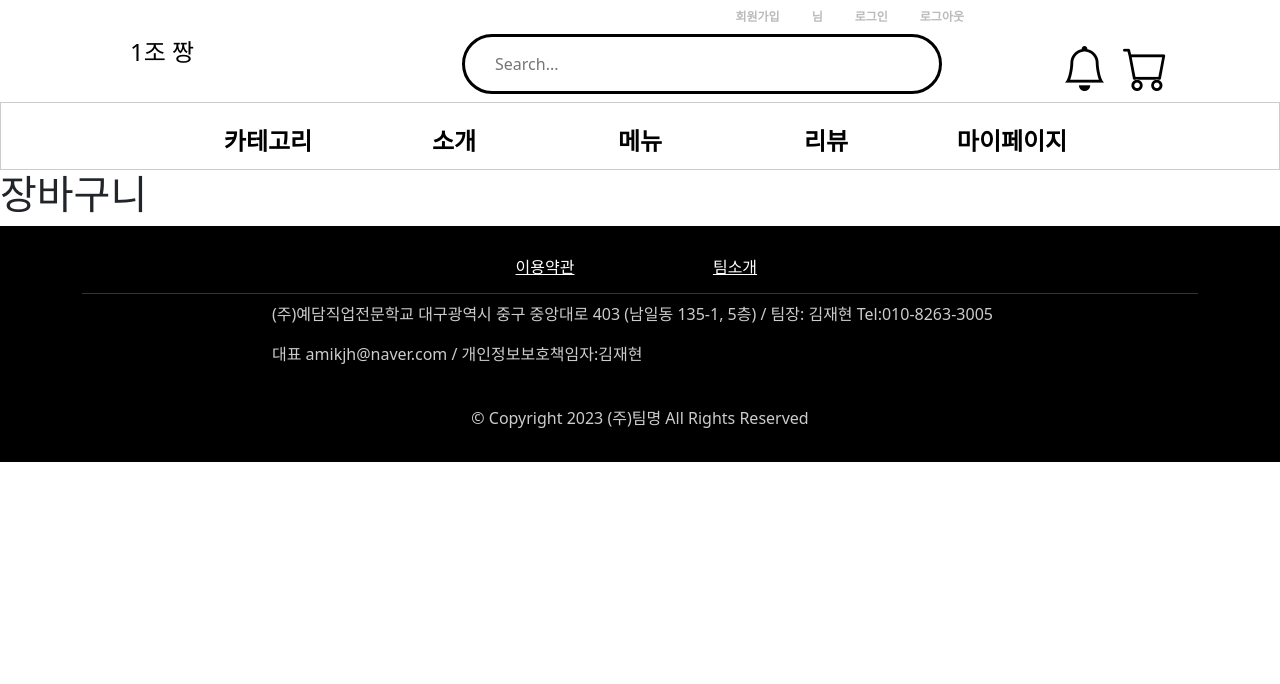
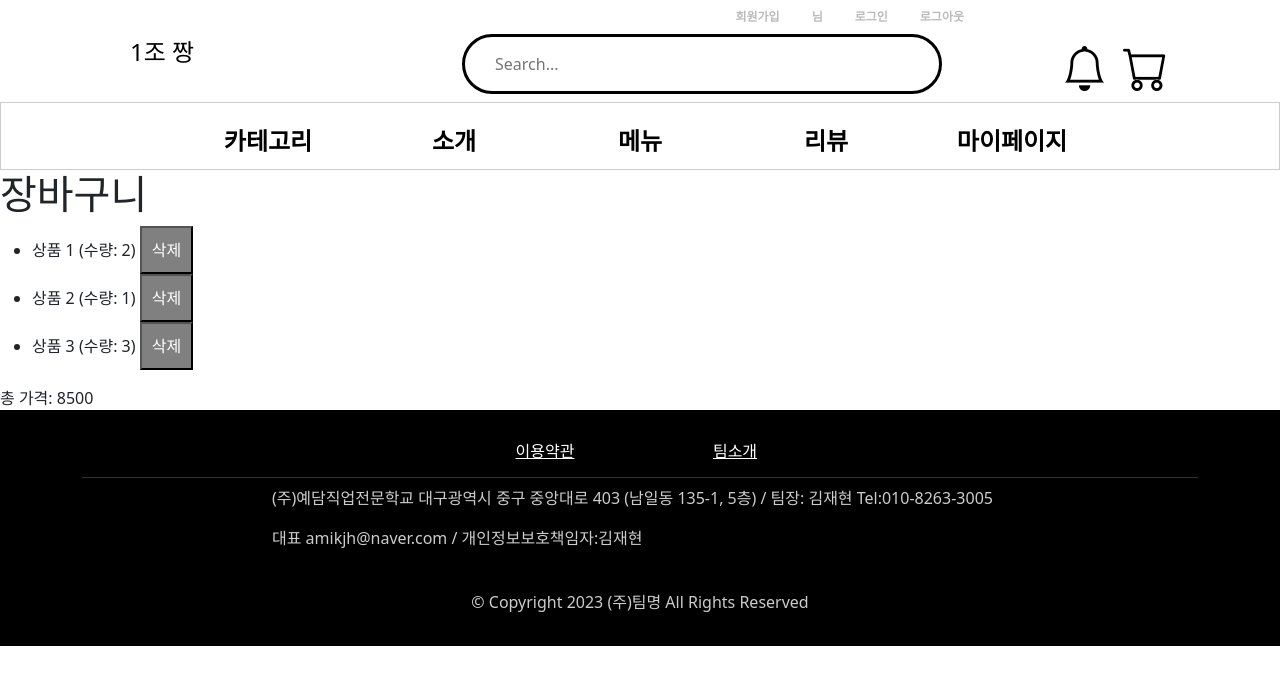
Before and after one commit to jaehyeon112/real_final_1, a Vue app in the folder client/: page /cartList in a window 1280 px wide. Shown: the top 684 px of the page. Built offline with nearby package versions, Linux system fonts and the light colour scheme.

Commit message:
결제정보

```diff
--- a/client/package.json
+++ b/client/package.json
@@ -11,6 +11,7 @@
     "axios": "^1.6.2",
     "core-js": "^3.8.3",
     "vue": "^3.2.13",
+    "vue-iamport": "^0.1.2",
     "vue-router": "^4.0.3",
     "vue3-loading-overlay": "^0.0.0",
     "vuex": "^4.1.0",
--- a/client/public/index.html
+++ b/client/public/index.html
@@ -21,6 +21,9 @@
       integrity="sha384-C6RzsynM9kWDrMNeT87bh95OGNyZPhcTNXj1NW7RuBCsyN/o0jlpcV8Qyq46cDfL"
       crossorigin="anonymous"
     ></script>
+    <script type="text/javascript" src="https://code.jquery.com/jquery-1.12.4.min.js" ></script>
+    <!-- iamport.payment.js -->
+      <script type="text/javascript" src="https://cdn.iamport.kr/js/iamport.payment-1.2.0.js"></script>
     <title><%= htmlWebpackPlugin.options.title %></title>
 
   </head>
--- /dev/null
+++ b/client/src/components/OrderPayment.vue
@@ -0,0 +1,80 @@
+<template>
+  <div>
+    <h1>결제정보</h1>
+    <button :class="{ active: selectedPaymentMethod === 'kakaopay' }" @click="selectPaymentMethod('kakaopay')" :style="{ backgroundColor: selectedPaymentMethod === 'kakaopay' ? 'yellow' : 'gray' }">카카오페이</button>
+    <button :class="{ active: selectedPaymentMethod === 'toss' }" @click="selectPaymentMethod('toss')" :style="{ backgroundColor: selectedPaymentMethod === 'toss' ? 'blue' : 'gray' }">토스페이</button>
+    <button :class="{ active: selectedPaymentMethod === 'kg' }" @click="selectPaymentMethod('kg')" :style="{ backgroundColor: selectedPaymentMethod === 'kg' ? 'purple' : 'gray' }">신용카드</button>
+    <button @click="openPaymentWindow" :disabled="!selectedPaymentMethod" style="background-color: green;">결제창 열기</button>
+    <p v-if="paymentUrl">결제창 URL: {{ paymentUrl }}</p>
+    <p v-if="errorMessage">에러 메시지: {{ errorMessage }}</p>
+  </div>
+</template>
+
+<script>
+export default {
+  name: 'OrderPayment',
+  data() {
+    return {
+      selectedPaymentMethod: null,
+      paymentUrl: '',
+      errorMessage: '',
+    };
+  },
+  methods: {
+    selectPaymentMethod(paymentMethod) {
+      this.selectedPaymentMethod = paymentMethod;
+    },
+    openPaymentWindow() {
+      const iamport = window.IMP;
+      iamport.init('imp61344571'); // 아임포트에서 발급받은 가맹점 식별코드 입력
+
+      const paymentInfo = {
+        pg: '',
+        pay_method: '',
+        name: '테스트 상품', // 상품 이름 입력
+        merchant_uid: '111112', // 가맹점에서 생성한 고유 주문번호 입력
+        amount: 1000, // 결제 금액 입력
+        buyer_name: 'test', // 구매자 이름 입력
+        buyer_tel: '010-1111-1111', // 구매자 전화번호 입력
+        buyer_email: 'test@email.com', // 구매자 이메일 입력
+        // 기타 필요한 결제 정보 입력
+      };
+
+      if (this.selectedPaymentMethod === 'kakaopay') {
+        // 카카오페이 결제창 열기
+        paymentInfo.pg = 'kakaopay';
+        paymentInfo.pay_method = 'card';
+      } else if (this.selectedPaymentMethod === 'toss') {
+        // 토스페이 결제창 열기
+        paymentInfo.pg = 'tosspay';
+        paymentInfo.pay_method = 'card';
+      } else if (this.selectedPaymentMethod === 'kg') {
+        // 이니시스 결제창 열기
+        paymentInfo.pg = 'html5_inicis';
+        paymentInfo.pay_method = 'card';
+      }
+
+      iamport.request_pay(paymentInfo, (response) => {
+        // 결제 완료 후 처리할 로직 작성
+      });
+    },
+  },
+};
+</script>
+
+<style>
+button {
+  background-color: gray;
+  color: white;
+  padding: 10px;
+  margin-right: 10px;
+}
+
+button.active {
+  background-color: blue;
+}
+
+button:disabled {
+  background-color: lightgray;
+}
+</style>
--- /dev/null
+++ b/client/src/components/OrderPointInfo.vue
@@ -0,0 +1,13 @@
+<template>
+    <div>
+        <h1>쿠폰정보</h1>
+        <hr>
+        <h1>포인트정보</h1>
+        <hr>
+    </div>
+</template>
+<script>
+export default {
+	name: 'OrderPointInfo',
+};
+</script>
--- a/client/src/views/CartList.vue
+++ b/client/src/views/CartList.vue
@@ -1,7 +1,46 @@
+<!-- App.vue -->
 <template>
-    <div>
-        <h1>장바구니</h1>
+  <div>
+    <h1>장바구니</h1>
+    <div v-if="cartItems.length === 0">장바구니가 비어 있습니다.</div>
+    <div v-else>
+      <ul>
+        <li v-for="item in cartItems" :key="item.id">
+          {{ item.name }} (수량: {{ item.quantity }})
+          <button @click="removeFromCart(item.id)">삭제</button>
+        </li>
+      </ul>
+      <div>총 가격: {{ totalPrice }}</div>
     </div>
+  </div>
 </template>
+
 <script>
+export default {
+  data() {
+    return {
+      cartItems: [
+        { id: 1, name: '상품 1', quantity: 2, price: 1000 },
+        { id: 2, name: '상품 2', quantity: 1, price: 2000 },
+        { id: 3, name: '상품 3', quantity: 3, price: 1500 }
+      ]
+    };
+  },
+  computed: {
+    totalPrice() {
+      return this.cartItems.reduce((total, item) => {
+        return total + item.quantity * item.price;
+      }, 0);
+    }
+  },
+  methods: {
+    removeFromCart(itemId) {
+      this.cartItems = this.cartItems.filter(item => item.id !== itemId);
+    }
+  }
+};
 </script>
+
+<style>
+/* 스타일을 추가하거나 수정하세요 */
+</style>
--- a/client/src/views/OrderList.vue
+++ b/client/src/views/OrderList.vue
@@ -1,15 +1,19 @@
 <template>
     <div>
-        <h1>주문서</h1>
+      <h1 style="text-align: center;">주문서</h1>
         <OrderProdInfo/>
         <OrderUserInfo/>
         <OrderAddrInfo/>
+        <OrderPointInfo/>
+        <OrderPayment/>
     </div>
 </template>
 <script>
 import OrderProdInfo from '../components/OrderProdInfo.vue';
 import OrderUserInfo from '../components/OrderUserInfo.vue';
 import OrderAddrInfo from '../components/OrderAddrInfo.vue';
+import OrderPointInfo from '../components/OrderPointInfo.vue';
+import OrderPayment from '../components/OrderPayment.vue';
 
 
 export default {
@@ -17,7 +21,9 @@ export default {
   components: {
     OrderProdInfo, // 상품정보
     OrderUserInfo, // 주문자정보
-    OrderAddrInfo // 배송지정보
+    OrderAddrInfo, // 배송지정보
+    OrderPointInfo, // 쿠폰/포인트 정보
+    OrderPayment // 결제수단
   },
   data() {
     return {};
```
Also changed, not shown: 1 other file (tests, documents, lock files or other folders).
